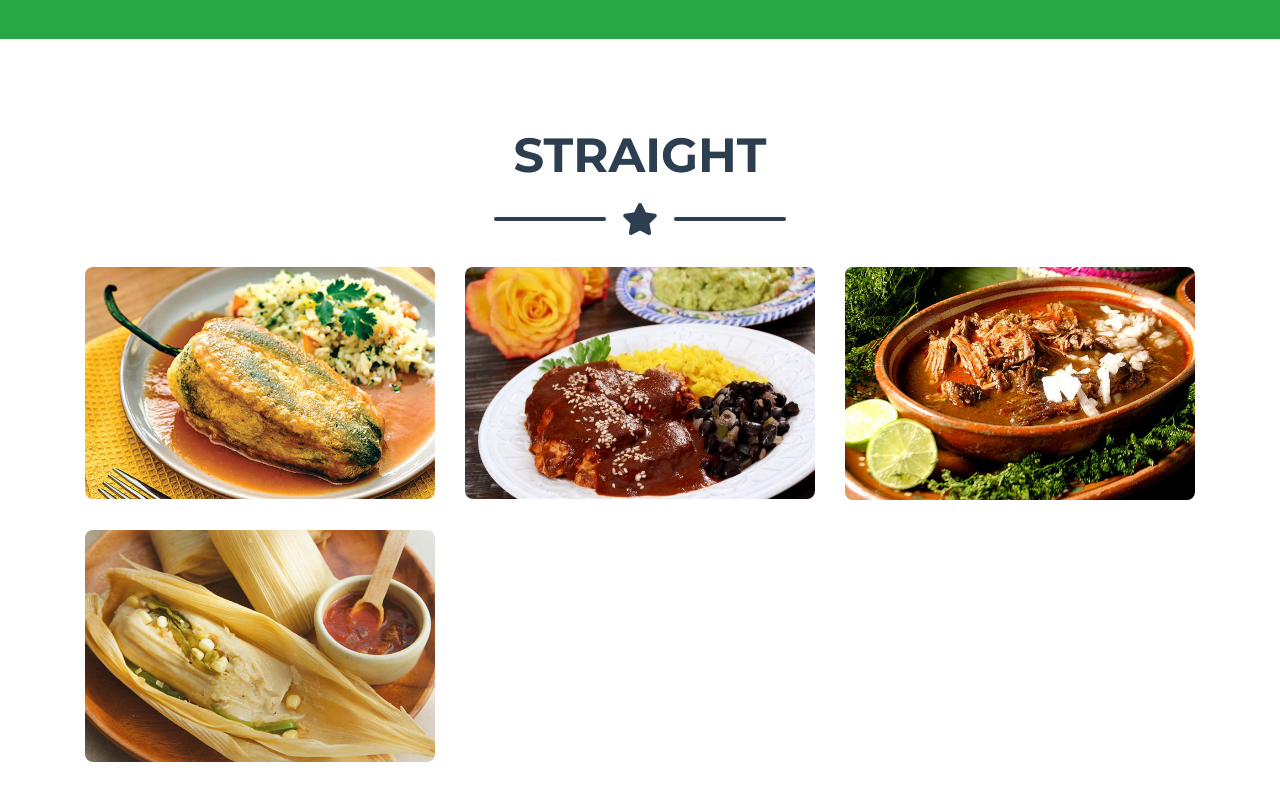
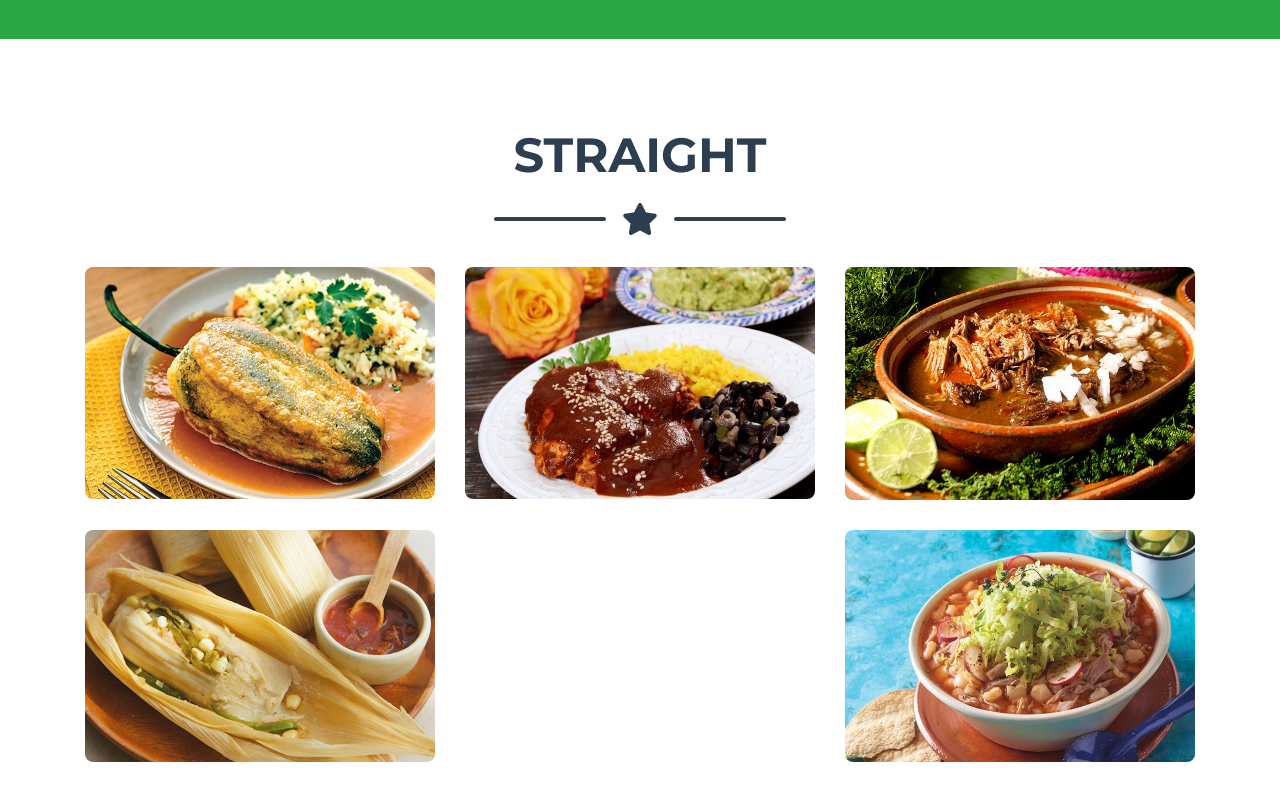
Before and after one commit to TeoGlezz/Lading_page, a website: page index.html in a window 1280 px wide. Shown: the part 729-1529 px from the top of the page. Drawn offline with Linux system fonts and the light colour scheme.

Commit message:
Agregado de la ultima receta, e imagenes faltantes

```diff
--- a/index.html
+++ b/index.html
@@ -68,11 +68,11 @@
     </header>
 
 
-    <!-- Portfolio Section -->
+    <!-- Straight Section -->
     <section class="page-section portfolio" id="portfolio">
         <div class="container">
 
-            <!-- Portfolio Section Heading -->
+            <!-- Straight Section Heading -->
             <h2 class="page-section-heading text-center text-uppercase text-secondary mb-0">Straight</h2>
 
             <!-- Icon Divider -->
@@ -84,10 +84,10 @@
                 <div class="divider-custom-line"></div>
             </div>
 
-            <!-- Portfolio Grid Items -->
+            <!-- Straight Grid Items -->
             <div class="row">
 
-                <!-- Portfolio Item 1 -->
+                <!-- Straight Item 1 -->
                 <div class="col-md-6 col-lg-4">
                     <div class="portfolio-item mx-auto" data-toggle="modal" data-target="#portfolioModal1">
                         <div
@@ -100,7 +100,7 @@
                     </div>
                 </div>
 
-                <!-- Portfolio Item 2 -->
+                <!-- Straight Item 2 -->
                 <div class="col-md-6 col-lg-4">
                     <div class="portfolio-item mx-auto" data-toggle="modal" data-target="#portfolioModal2">
                         <div
@@ -113,7 +113,7 @@
                     </div>
                 </div>
 
-                <!-- Portfolio Item 3 -->
+                <!-- Straight Item 3 -->
                 <div class="col-md-6 col-lg-4">
                     <div class="portfolio-item mx-auto" data-toggle="modal" data-target="#portfolioModal3">
                         <div
@@ -126,7 +126,7 @@
                     </div>
                 </div>
 
-                <!-- Portfolio Item 4 -->
+                <!-- Straight Item 4 -->
                 <div class="col-md-6 col-lg-4">
                     <div class="portfolio-item mx-auto" data-toggle="modal" data-target="#portfolioModal4">
                         <div
@@ -139,7 +139,7 @@
                     </div>
                 </div>
 
-                <!-- Portfolio Item 5 -->
+                <!-- Straight Item 5 -->
                 <div class="col-md-6 col-lg-4">
                     <div class="portfolio-item mx-auto" data-toggle="modal" data-target="#portfolioModal5">
                         <div
@@ -152,7 +152,7 @@
                     </div>
                 </div>
 
-                <!-- Portfolio Item 6 -->
+                <!-- Straight Item 6 -->
                 <div class="col-md-6 col-lg-4">
                     <div class="portfolio-item mx-auto" data-toggle="modal" data-target="#portfolioModal6">
                         <div
@@ -161,7 +161,7 @@
                                 <i class="fas fa-plus fa-3x"></i>
                             </div>
                         </div>
-                        <img class="img-fluid" src="img/portfolio/submarine.png" alt="">
+                        <img class="img-fluid" src="img/pozole.jpg" alt="">
                     </div>
                 </div>
 
```
Also changed, not shown: img/enchiladas.jpg (added), img/pozole.jpg (added).
